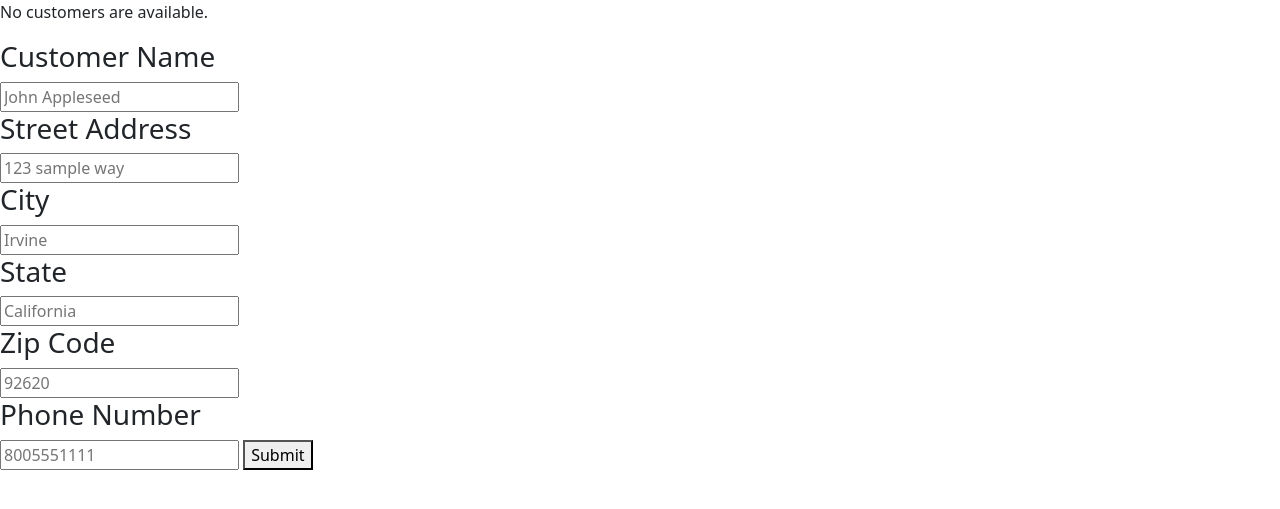
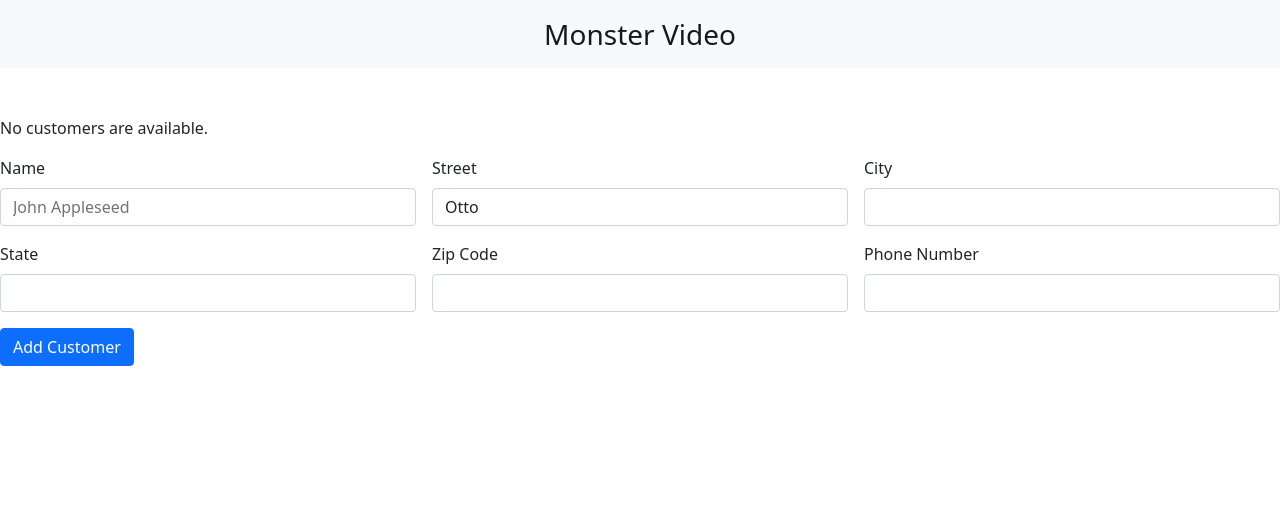
Before and after one commit to cpsc332-g2/monster-video, a Django app: page /invoices/ in a window 1280 px wide. Shown: the top 509 px of the page. Run offline with Django 3.2, Linux system fonts and the light colour scheme; data that the repository does not hold is empty.

Commit message:
added appraisal form and working submission with new add_appraisal url, used bootstrap styling to format input forms and nav/header

```diff
--- a/monstervideo/invoices/models.py
+++ b/monstervideo/invoices/models.py
@@ -65,5 +65,4 @@ class Warranty(models.Model):
     title = models.CharField(max_length=30)
     mfg_warranty = models.IntegerField(default=2)  #mfg_warranty is manufacturer warranty
     add_warranty = models.IntegerField(default=0)
-    #coverage = models.BooleanField()
     cost = models.FloatField(default=0.0)
--- a/monstervideo/invoices/templates/invoices/index.html
+++ b/monstervideo/invoices/templates/invoices/index.html
@@ -5,9 +5,19 @@
         <meta name="viewport" content="width=device-width, initial-scale=1, shrink-to-fit=no">
 
         <link href="https://cdn.jsdelivr.net/npm/bootstrap@5.0.0-beta3/dist/css/bootstrap.min.css" rel="stylesheet" integrity="sha384-eOJMYsd53ii+scO/bJGFsiCZc+5NDVN2yr8+0RDqr0Ql0h+rP48ckxlpbzKgwra6" crossorigin="anonymous">
+        <style>
+            .text {font-size: 1.75rem;}
+        </style>
     </head>
     <body>
         <script src="https://cdn.jsdelivr.net/npm/bootstrap@5.0.0-beta3/dist/js/bootstrap.bundle.min.js" integrity="sha384-JEW9xMcG8R+pH31jmWH6WWP0WintQrMb4s7ZOdauHnUtxwoG2vI5DkLtS3qm9Ekf" crossorigin="anonymous"></script>
+        <nav class="navbar navbar-expand-lg navbar-light bg-light">
+            <div class="container-fluid mx-auto">
+                <a class="navbar-brand mx-auto text" href="/invoices">Monster Video</a>
+
+            </div>
+        </nav>
+        <br><br>
         {% if customer_list %}
             <ul>
             {% for customer in customer_list %}
@@ -18,7 +28,8 @@
             <p>No customers are available.</p>
         {% endif %}
 
-        <form action="{% url 'add_customer' %}" method="post">
+        <!-- Old non bootstrap form layout-->
+        <!--<form action="{% url 'add_customer' %}" method="post">
             {% csrf_token %}
             <h3>Customer Name</h3>
             <input type="text" placeholder="John Appleseed" name="name">
@@ -33,6 +44,42 @@
             <h3>Phone Number</h3>
             <input type="number" placeholder="8005551111" name="phone">
             <button type"submit">Submit</button>
+        </form>-->
+
+        <form class="row g-3 needs-validation" action="{% url 'add_customer' %}" method="post" novalidate>
+            {% csrf_token %}
+            <div class="col-md-4">
+              <label for="validationCustom01" class="form-label">Name</label>
+              <input type="text" class="form-control" id="validationCustom01" placeholder="John Appleseed" name="name" required>
+            </div>
+            <div class="col-md-4">
+              <label for="validationCustom02" class="form-label">Street</label>
+              <input type="text" class="form-control" id="validationCustom02" name="street" value="Otto" required>
+            </div>
+            <div class="col-md-4">
+              <label for="validationCustomUsername" class="form-label">City</label>
+              <div class="input-group has-validation">
+
+                <input type="text" class="form-control" id="validationCustomUsername" name="city" aria-describedby="inputGroupPrepend" required>
+              </div>
+            </div>
+            <div class="col-md-4">
+              <label for="validationCustom03" class="form-label">State</label>
+              <input type="text" class="form-control" id="validationCustom03" name="state" required>
+            </div>
+            <div class="col-md-4">
+                <label for="validationCustom04" class="form-label">Zip Code</label>
+                <input type="text" class="form-control" id="validationCustom03" name="zipCode" required>
+            </div>
+            <div class="col-md-4">
+                <label for="validationCustom05" class="form-label">Phone Number</label>
+                <input type="text" class="form-control" id="validationCustom05" name="number" required>
+            </div>
+            <div class="col-12">
+                <button class="btn btn-primary" type="submit">Add Customer</button>
+            </div>
         </form>
+
+
     </body>
 </html>
--- a/monstervideo/invoices/urls.py
+++ b/monstervideo/invoices/urls.py
@@ -6,4 +6,5 @@ urlpatterns = [
     path('', views.index, name='index'),
     path('<int:customer_id>/', views.details, name='details'),
     path('add_customer/', views.add_customer, name='add_customer'),
+    path('<int:customer_id>/add_appraisal/', views.add_appraisal, name='add_appraisal'),
 ]
--- a/monstervideo/invoices/views.py
+++ b/monstervideo/invoices/views.py
@@ -11,8 +11,13 @@ def details(request, customer_id):
     customer = get_object_or_404(Customer, pk=customer_id)
     context = {
         'customer': customer,
+    }
+    appraisal_list = Appraisal.objects.all()
+    if(appraisal_list):
+        for appraisal in appraisal_list:
+            if appraisal.customer_id == customer_id:
+                context['appraisal'] = appraisal
 
-    }
     return render(request, 'invoices/customer.html', context)
 
 def add_customer(request):
@@ -28,3 +33,16 @@ def add_customer(request):
         return redirect('/invoices')
     else:
         return redirect('/invoices')
+
+def add_appraisal(request, customer_id):
+    if request.method=="POST":
+        customer = get_object_or_404(Customer, pk=customer_id)
+        appraisal = Appraisal()
+        appraisal.customer = customer
+        appraisal.location = request.POST.get('location')
+        appraisal.cableRun = request.POST.get('cableRun')
+        appraisal.comments = request.POST.get('comments')
+        appraisal.save()
+        return redirect(f"/invoices/{customer_id}")
+    else:
+        return redirect(f"/invoices/{customer_id}")
```
Also changed, not shown: monstervideo/invoices/templates/invoices/customer.html (+65 -4 lines).
